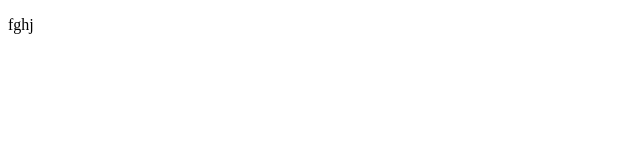
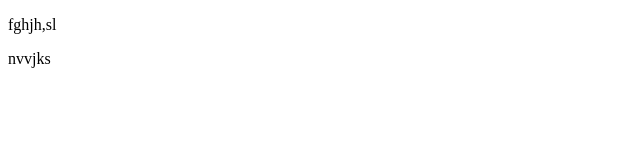
Before and after one commit to rickytickytavylm/first-project, a plain HTML site: page index.html in a window 1280 px wide. Shown: the full height of the page, 0-640 px from the left. Drawn offline with Linux system fonts and the light colour scheme.

Commit message:
добавил второй абзац

```diff
--- a/index.html
+++ b/index.html
@@ -6,6 +6,7 @@
     <title>asdt</title>
   </head>
   <body>
-    <p>fghj</p>
+    <p>fghjh,sl</p>
+    <p>nvvjks</p>
   </body>
 </html>
```
